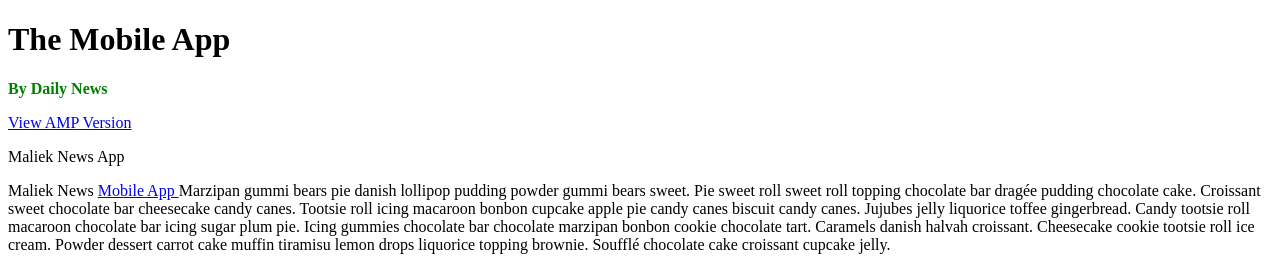
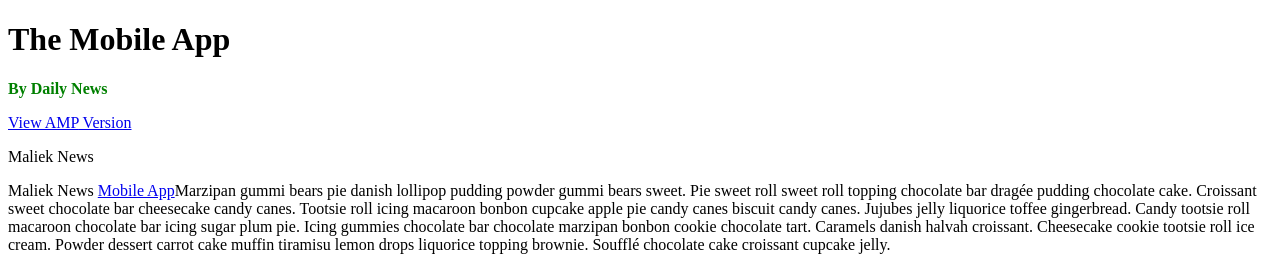
Before and after one commit to Maliek2/Google-Amp, a Next.js app: page /dog in a window 1280 px wide. Shown: the top 256 px of the page. Built offline with nearby package versions, Linux system fonts and the light colour scheme.

Commit message:
Update dog.tsx

```diff
--- a/pages/dog.tsx
+++ b/pages/dog.tsx
@@ -21,10 +21,10 @@
           {isAmp ? 'View Non-AMP' : 'View AMP'} Version
         </a>
       </p>
-      <p className="caption">Maliek News App</p>
+      <p className="caption">Maliek News</p>
       <p>
        Maliek News{' '}
-        <a href={isAmp ? '/?amp=1' : '/'}>Mobile App </a>
+        <a href={isAmp ? '/?amp=1' : '/'}>Mobile App</a>
         Marzipan gummi
         bears pie danish lollipop pudding powder gummi bears sweet. Pie sweet
         roll sweet roll topping chocolate bar dragée pudding chocolate cake.
```
